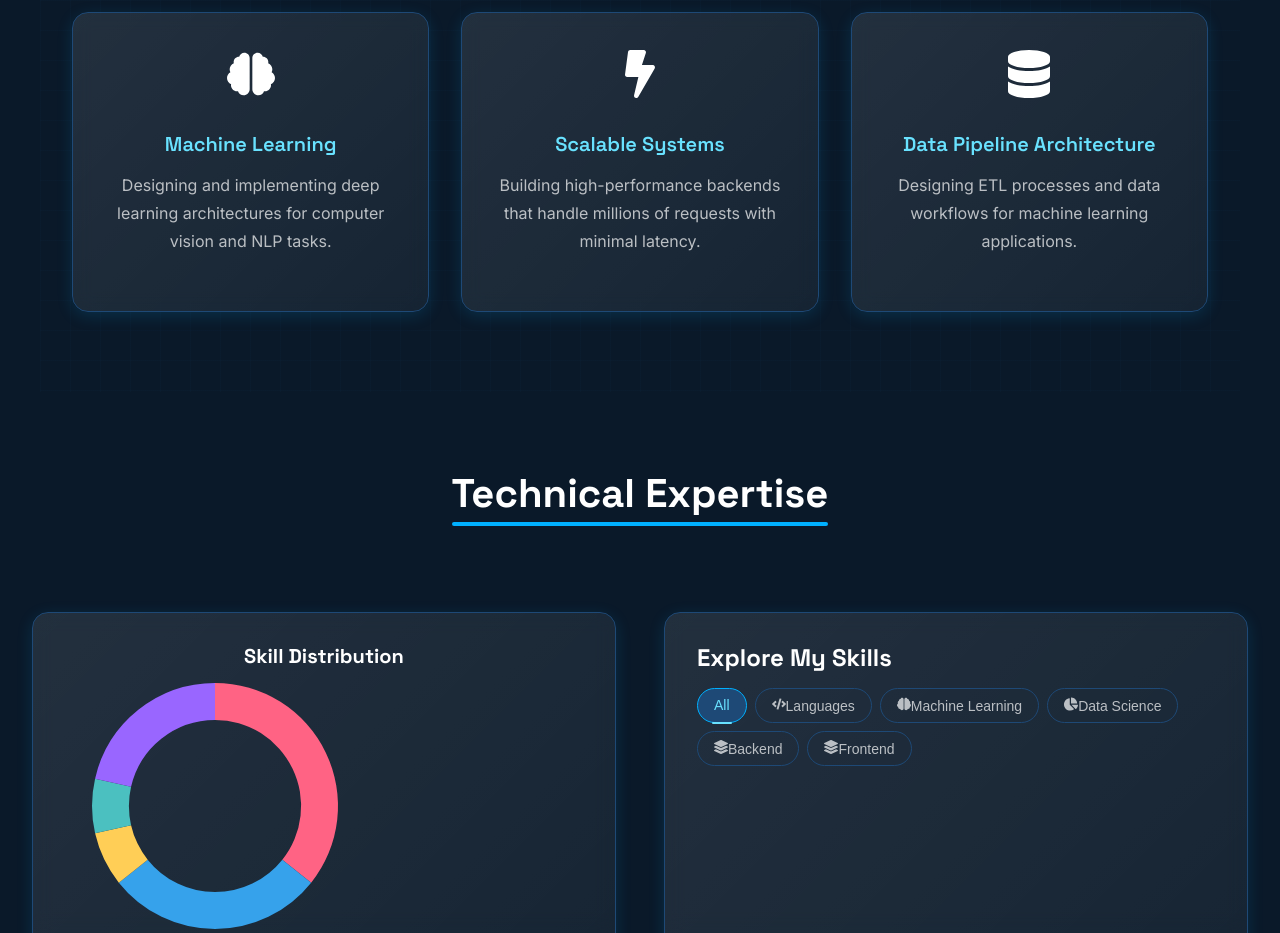
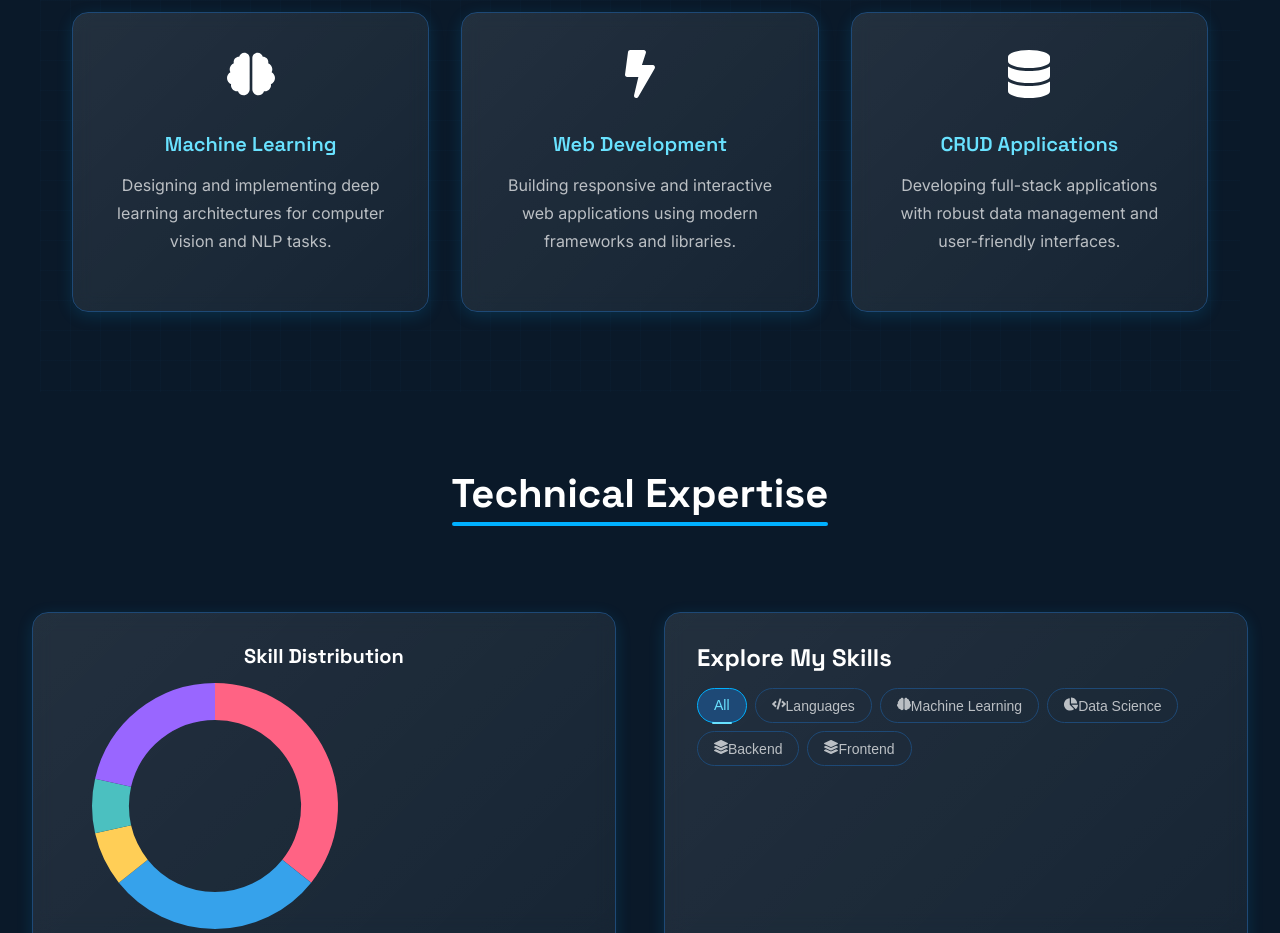
Before and after one commit to AlexandruBlbn/PotofolioGood, a React (Create React App) app: page / in a window 1280 px wide. Shown: the part 2180-3113 px from the top of the page. Built offline with nearby package versions, Linux system fonts and the light colour scheme.

Commit message:
Update_Quality

```diff
--- a/src/components/about/About.js
+++ b/src/components/about/About.js
@@ -46,7 +46,7 @@ const About = () => {
         className="section-content"
         initial="hidden"
         whileInView="visible"
-        viewport={{ once: true, amount: 0.2 }}
+        viewport={{ once: true, amount: 0.05, margin: "100px 0px 0px 0px" }}
         variants={containerVariants}
       >
         <div className="section-header">
@@ -171,9 +171,9 @@ const About = () => {
               whileHover={{ y: -10, boxShadow: '0 10px 30px rgba(0, 176, 255, 0.2)' }}
             >
               <div className="spec-icon"><FaBolt /></div>
-              <h4 className="spec-name">Scalable Systems</h4>
+              <h4 className="spec-name">Web Development</h4>
               <p className="spec-description">
-                Building high-performance backends that handle millions of requests with minimal latency.
+                Building responsive and interactive web applications using modern frameworks and libraries.
               </p>
             </motion.div>
 
@@ -182,9 +182,9 @@ const About = () => {
               whileHover={{ y: -10, boxShadow: '0 10px 30px rgba(0, 176, 255, 0.2)' }}
             >
               <div className="spec-icon"><FaDatabase /></div>
-              <h4 className="spec-name">Data Pipeline Architecture</h4>
+              <h4 className="spec-name">CRUD Applications</h4>
               <p className="spec-description">
-                Designing ETL processes and data workflows for machine learning applications.
+                Developing full-stack applications with robust data management and user-friendly interfaces.
               </p>
             </motion.div>
           </div>
--- a/src/components/projects/ProjectsGrid.js
+++ b/src/components/projects/ProjectsGrid.js
@@ -116,7 +116,8 @@ const ProjectsGrid = () => {
             className="projects-grid"
             variants={containerVariants}
             initial="hidden"
-            animate="visible"
+            whileInView="visible"
+            viewport={{ once: true, amount: 0.05, margin: "100px 0px 0px 0px" }}
           >
             {displayedProjects.map((project) => (
               <ProjectCard key={project.id} project={project} />
--- a/src/components/skills/Skills.js
+++ b/src/components/skills/Skills.js
@@ -1,5 +1,5 @@
 import React, { useState, useEffect, useRef } from 'react';
-import { motion } from 'framer-motion';
+import { motion, AnimatePresence } from 'framer-motion';
 import { skills } from '../../data/skills';
 import Chart from 'chart.js/auto';
 import { Doughnut } from 'react-chartjs-2';
@@ -10,6 +10,7 @@ const Skills = () => {
   const [filteredSkills, setFilteredSkills] = useState(skills);
   const [skillDistribution, setSkillDistribution] = useState({});
   const chartContainerRef = useRef(null);
+  const [key, setKey] = useState(0); // Add a key to force re-render
 
   // Extract unique categories
   const categories = ['all', ...new Set(skills.map(skill => skill.category))];
@@ -17,10 +18,13 @@ const Skills = () => {
   useEffect(() => {
     // Filter skills based on active category
     if (activeCategory === 'all') {
-      setFilteredSkills(skills);
+      setFilteredSkills([...skills]); // Create a new array to ensure state change
     } else {
       setFilteredSkills(skills.filter(skill => skill.category === activeCategory));
     }
+
+    // Force re-render of component by updating key
+    setKey(prevKey => prevKey + 1);
 
     // Calculate skill distribution for chart
     const distribution = {};
@@ -141,11 +145,16 @@ const Skills = () => {
         </div>
       </div>
 
+      <AnimatePresence mode="wait">
         <motion.div
+          key={key}
           className="skills-grid"
           variants={containerVariants}
           initial="hidden"
           animate="visible"
+          exit={{ opacity: 0 }}
+          whileInView="visible"
+          viewport={{ once: true, amount: 0.05, margin: "100px 0px 0px 0px" }}
         >
           {filteredSkills.map((skill, index) => (
             <motion.div
@@ -175,6 +184,7 @@ const Skills = () => {
             </motion.div>
           ))}
         </motion.div>
+      </AnimatePresence>
     </section>
   );
 };
```
Lines whose indentation alone changed are shown as unchanged.
